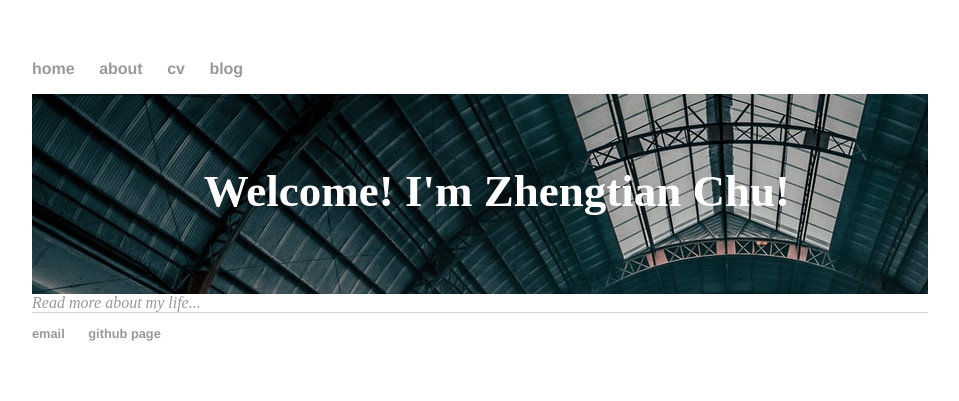
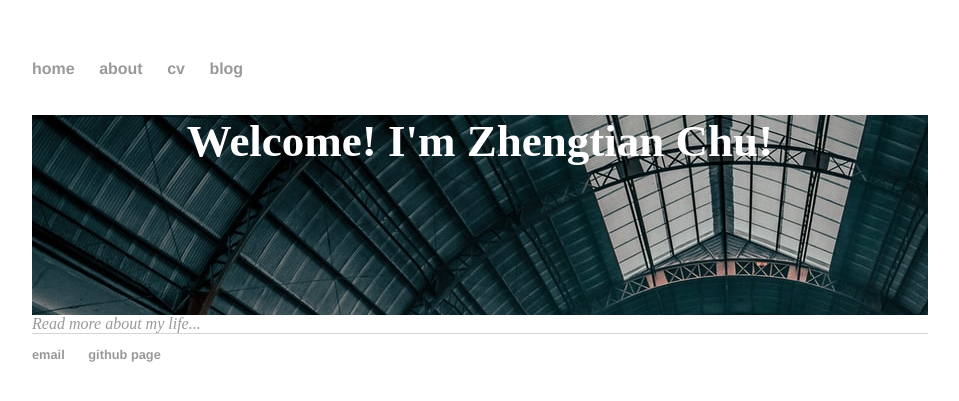
Before and after one commit to scyxx2/lakerschampions.github.io, a Jekyll site: the page built from index.html, in a window 1280 px wide. Shown: the top 401 px of the page, without its empty margins (160-1119 px from the left). Built offline with Jekyll 4.4.1, drawn with Linux system fonts in a browser that asks for light colours.

```diff
--- a/index.html
+++ b/index.html
@@ -3,7 +3,6 @@ layout: default
 title: Zhengtian Chu, a Young Man
 ---
 <div class="blurb">
-    <br>
-    <h2>&nbsp;&nbsp;&nbsp;Welcome! I'm Zhengtian Chu!</h2>
+    <h2>Welcome! I'm Zhengtian Chu!</h2>
 </div><!-- /.blurb -->
 <em><a href="/about">Read more about my life...</em></a>
```
